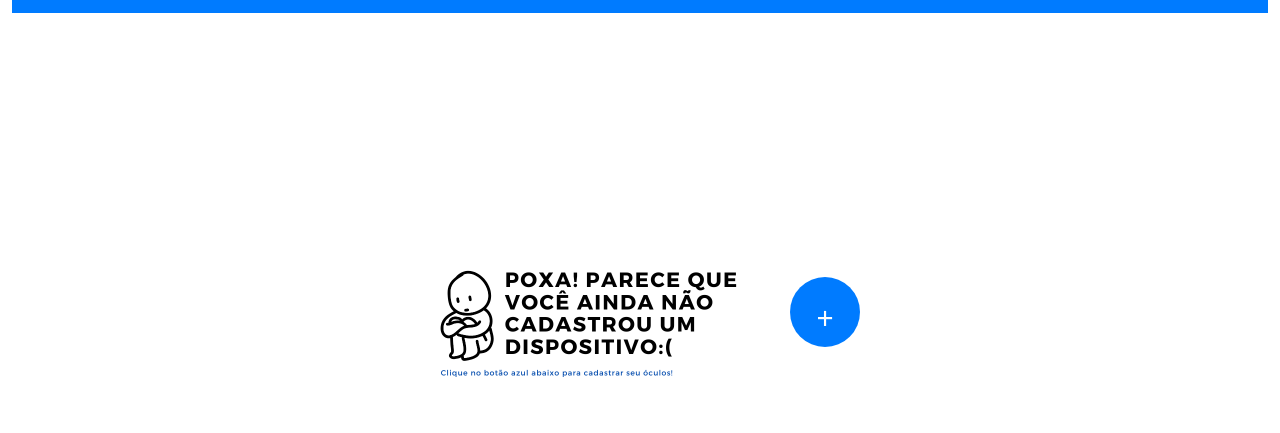
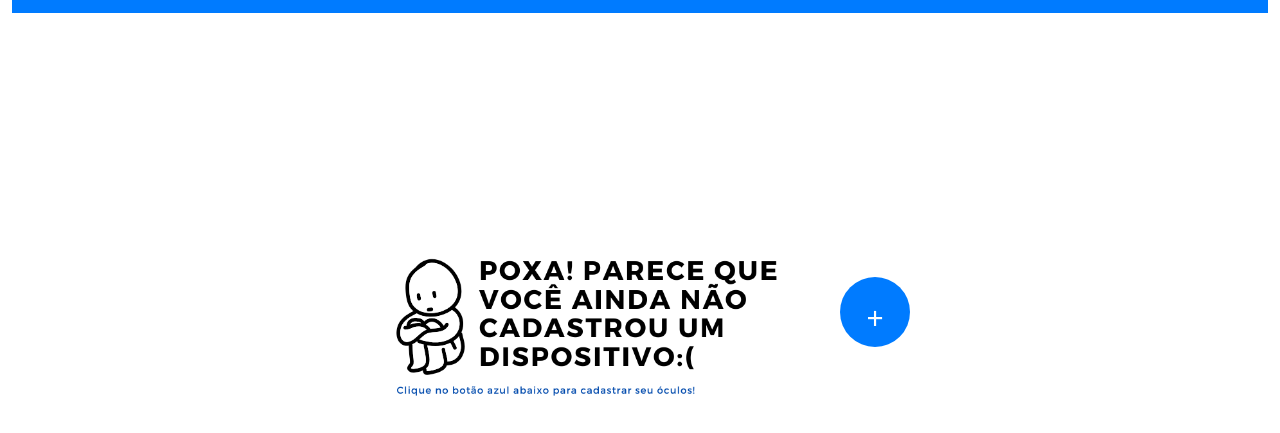
Before and after one commit to ribeiroamuniz/Aux_Glasses_Site, a website: page screen/Welcome.html in a window 1280 px wide. Shown: the part 119-552 px from the top of the page. Drawn offline with nearby package versions, Linux system fonts and the light colour scheme.

Commit message:
ajustesatt

```diff
--- a/screen/Welcome.html
+++ b/screen/Welcome.html
@@ -48,7 +48,7 @@
 
     /* Aumento do tamanho da imagem */
     #poxa-img {
-      width: 350px; /* Tamanho ainda maior da imagem */
+      width: 450px; /* Tamanho ainda maior da imagem */
       margin-right: 20px; /* Espaço entre a imagem e o botão */
       vertical-align: middle; /* Alinha a imagem verticalmente no meio */
     }
```
